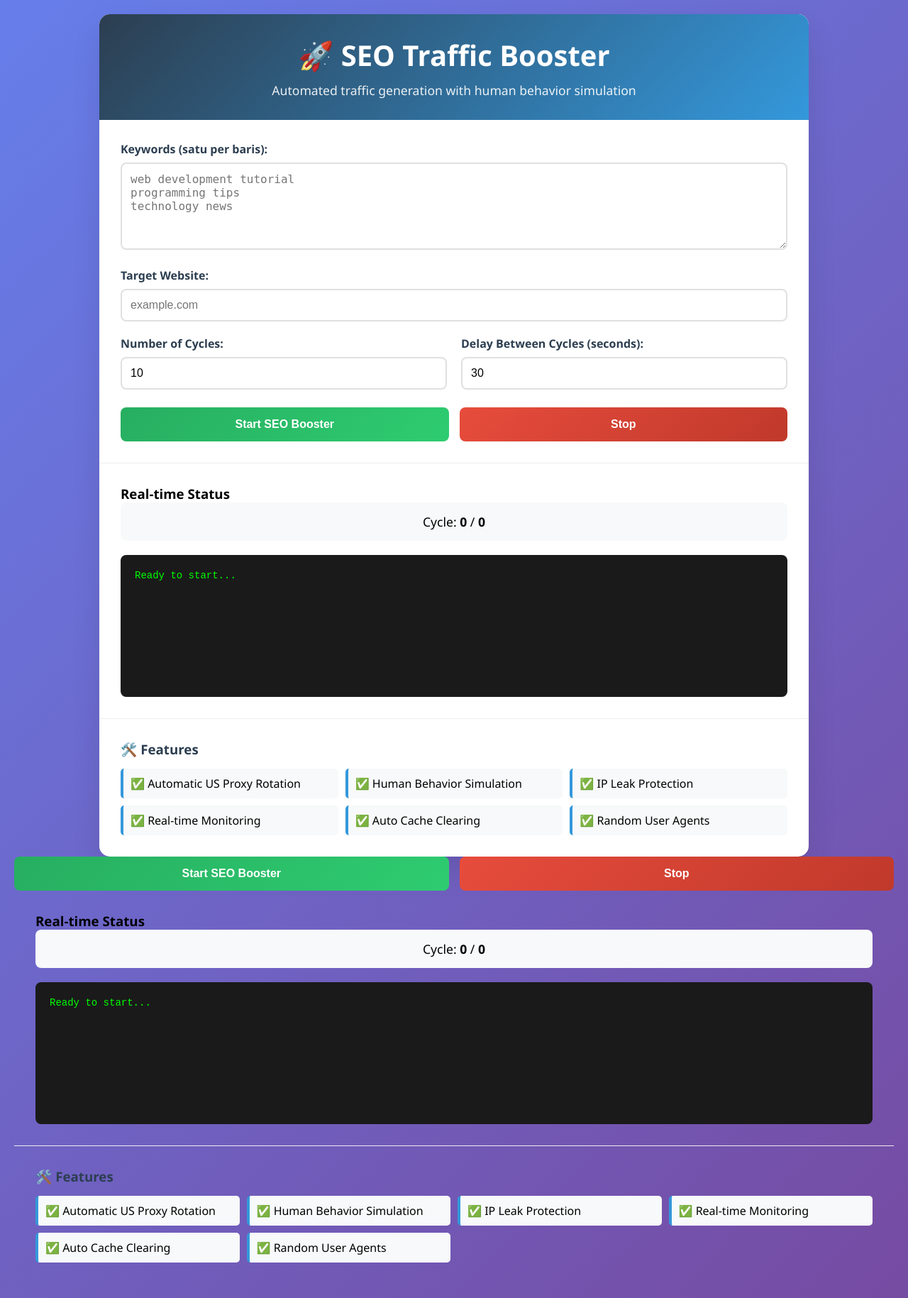
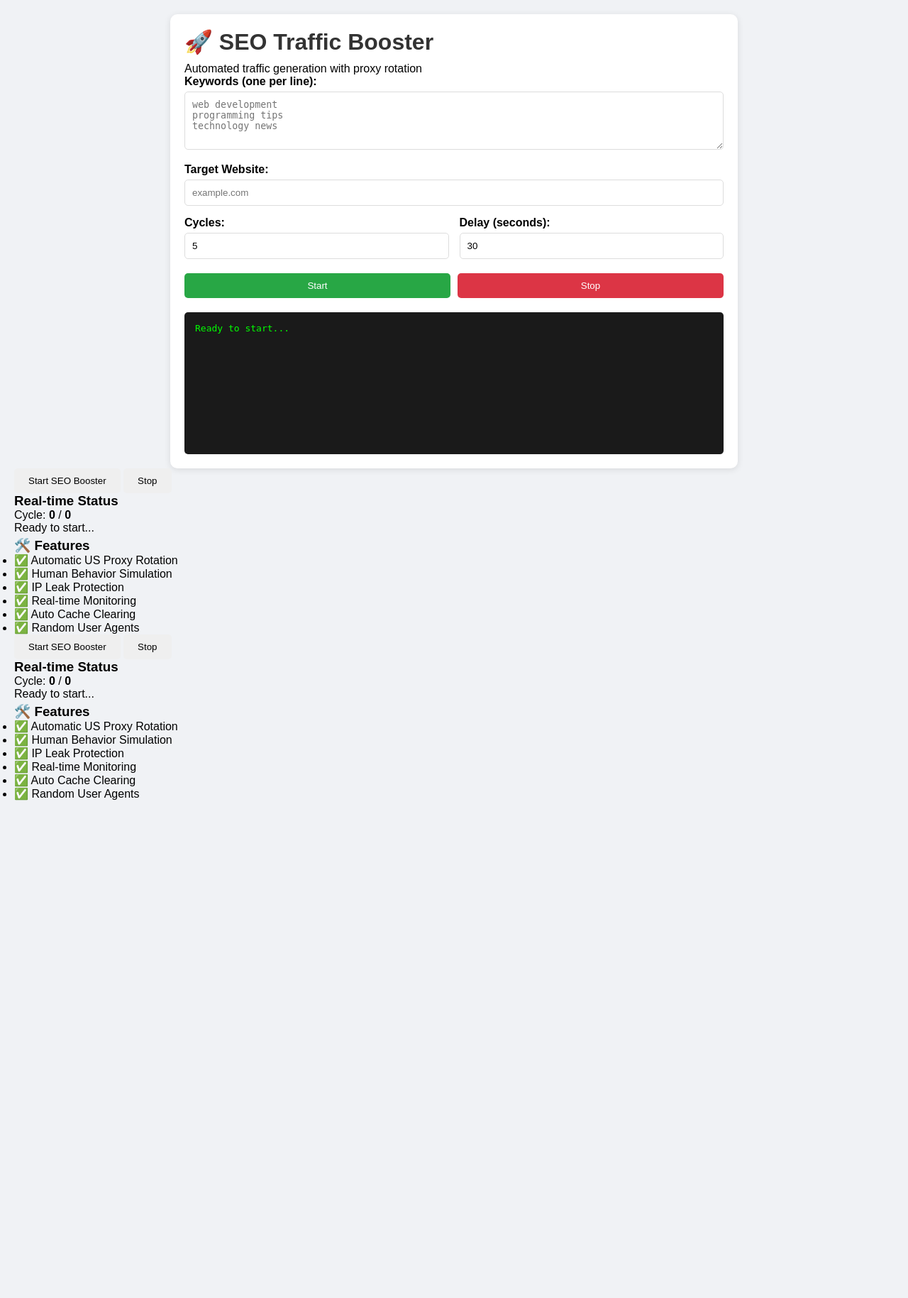
Before and after one commit to wellyerfyanto-arch/seo-traffic-booster, a Python web app: template templates/index.html in a window 1280 px wide. Shown: the whole page at 71% size. After the commit the page ends 1128 px from the top, so only its background shows below. Run offline with Jinja, Linux system fonts and the light colour scheme; the template is opened without the code that fills it, so the values that code supplies are empty; some libraries are stand-ins or nearby versions.

Commit message:
Update index.html

```diff
--- a/templates/index.html
+++ b/templates/index.html
@@ -4,19 +4,31 @@
     <meta charset="UTF-8">
     <meta name="viewport" content="width=device-width, initial-scale=1.0">
     <title>SEO Traffic Booster</title>
-    <link rel="stylesheet" href="{{ url_for('static', filename='style.css') }}">
+    <style>
+        * { margin: 0; padding: 0; box-sizing: border-box; }
+        body { font-family: Arial, sans-serif; background: #f0f2f5; padding: 20px; }
+        .container { max-width: 800px; margin: 0 auto; background: white; border-radius: 10px; padding: 20px; box-shadow: 0 2px 10px rgba(0,0,0,0.1); }
+        h1 { color: #333; margin-bottom: 10px; }
+        .input-group { margin-bottom: 15px; }
+        label { display: block; margin-bottom: 5px; font-weight: bold; }
+        textarea, input { width: 100%; padding: 10px; border: 1px solid #ddd; border-radius: 5px; }
+        .config { display: grid; grid-template-columns: 1fr 1fr; gap: 15px; margin-bottom: 20px; }
+        .buttons { display: flex; gap: 10px; }
+        button { padding: 10px 20px; border: none; border-radius: 5px; cursor: pointer; flex: 1; }
+        .start { background: #28a745; color: white; }
+        .stop { background: #dc3545; color: white; }
+        .status { background: #1a1a1a; color: #00ff00; padding: 15px; border-radius: 5px; height: 200px; overflow-y: auto; font-family: monospace; margin-top: 20px; }
+        .status-item { margin-bottom: 5px; }
+    </style>
 </head>
 <body>
     <div class="container">
-        <header>
         <h1>🚀 SEO Traffic Booster</h1>
-            <p>Automated traffic generation with human behavior simulation</p>
-        </header>
+        <p>Automated traffic generation with proxy rotation</p>
 
-        <div class="control-panel">
         <div class="input-group">
-                <label for="keywords">Keywords (satu per baris):</label>
-                <textarea id="keywords" placeholder="web development tutorial&#10;programming tips&#10;technology news" rows="5"></textarea>
+            <label for="keywords">Keywords (one per line):</label>
+            <textarea id="keywords" rows="4" placeholder="web development&#10;programming tips&#10;technology news"></textarea>
         </div>
 
         <div class="input-group">
@@ -24,17 +36,103 @@
             <input type="text" id="website" placeholder="example.com">
         </div>
 
-            <div class="config-group">
-                <div class="config-item">
-                    <label for="cycles">Number of Cycles:</label>
-                    <input type="number" id="cycles" value="10" min="1" max="100">
+        <div class="config">
+            <div>
+                <label for="cycles">Cycles:</label>
+                <input type="number" id="cycles" value="5" min="1" max="50">
             </div>
-                <div class="config-item">
-                    <label for="delay">Delay Between Cycles (seconds):</label>
+            <div>
+                <label for="delay">Delay (seconds):</label>
                 <input type="number" id="delay" value="30" min="10" max="300">
             </div>
         </div>
 
+        <div class="buttons">
+            <button class="start" id="startBtn">Start</button>
+            <button class="stop" id="stopBtn" disabled>Stop</button>
+        </div>
+
+        <div class="status" id="statusLog">
+            <div class="status-item">Ready to start...</div>
+        </div>
+    </div>
+
+    <script src="https://cdnjs.cloudflare.com/ajax/libs/socket.io/4.0.1/socket.io.js"></script>
+    <script>
+        const socket = io();
+        let isRunning = false;
+
+        // Socket events
+        socket.on('connect', () => addStatus('Connected to server'));
+        socket.on('status_update', (data) => {
+            updateCycleInfo(data.cycle, data.total_cycles);
+            addStatus(data.message);
+        });
+        socket.on('start_success', () => {
+            isRunning = true;
+            updateButtons();
+            addStatus('Booster started successfully');
+        });
+        socket.on('stop_success', () => {
+            isRunning = false;
+            updateButtons();
+            addStatus('Booster stopped');
+        });
+        socket.on('error', (data) => {
+            alert('Error: ' + data.message);
+            addStatus('ERROR: ' + data.message);
+        });
+
+        // Button events
+        document.getElementById('startBtn').addEventListener('click', startCycles);
+        document.getElementById('stopBtn').addEventListener('click', stopCycles);
+
+        function startCycles() {
+            const keywords = document.getElementById('keywords').value;
+            const website = document.getElementById('website').value;
+            const cycles = document.getElementById('cycles').value;
+            const delay = document.getElementById('delay').value;
+
+            if (!keywords || !website) {
+                alert('Please fill in keywords and target website');
+                return;
+            }
+
+            socket.emit('start_cycles', {
+                keywords: keywords,
+                website: website,
+                cycles: parseInt(cycles),
+                delay: parseInt(delay)
+            });
+        }
+
+        function stopCycles() {
+            socket.emit('stop_cycles');
+        }
+
+        function addStatus(message) {
+            const statusLog = document.getElementById('statusLog');
+            const item = document.createElement('div');
+            item.className = 'status-item';
+            item.textContent = message;
+            statusLog.appendChild(item);
+            statusLog.scrollTop = statusLog.scrollHeight;
+        }
+
+        function updateCycleInfo(current, total) {
+            // You can display cycle info if needed
+        }
+
+        function updateButtons() {
+            const startBtn = document.getElementById('startBtn');
+            const stopBtn = document.getElementById('stopBtn');
+
+            startBtn.disabled = isRunning;
+            stopBtn.disabled = !isRunning;
+        }
+    </script>
+</body>
+</html>
             <div class="button-group">
                 <button id="startBtn" class="btn btn-primary">Start SEO Booster</button>
                 <button id="stopBtn" class="btn btn-danger">Stop</button>
```
Lines whose indentation alone changed are shown as unchanged.
